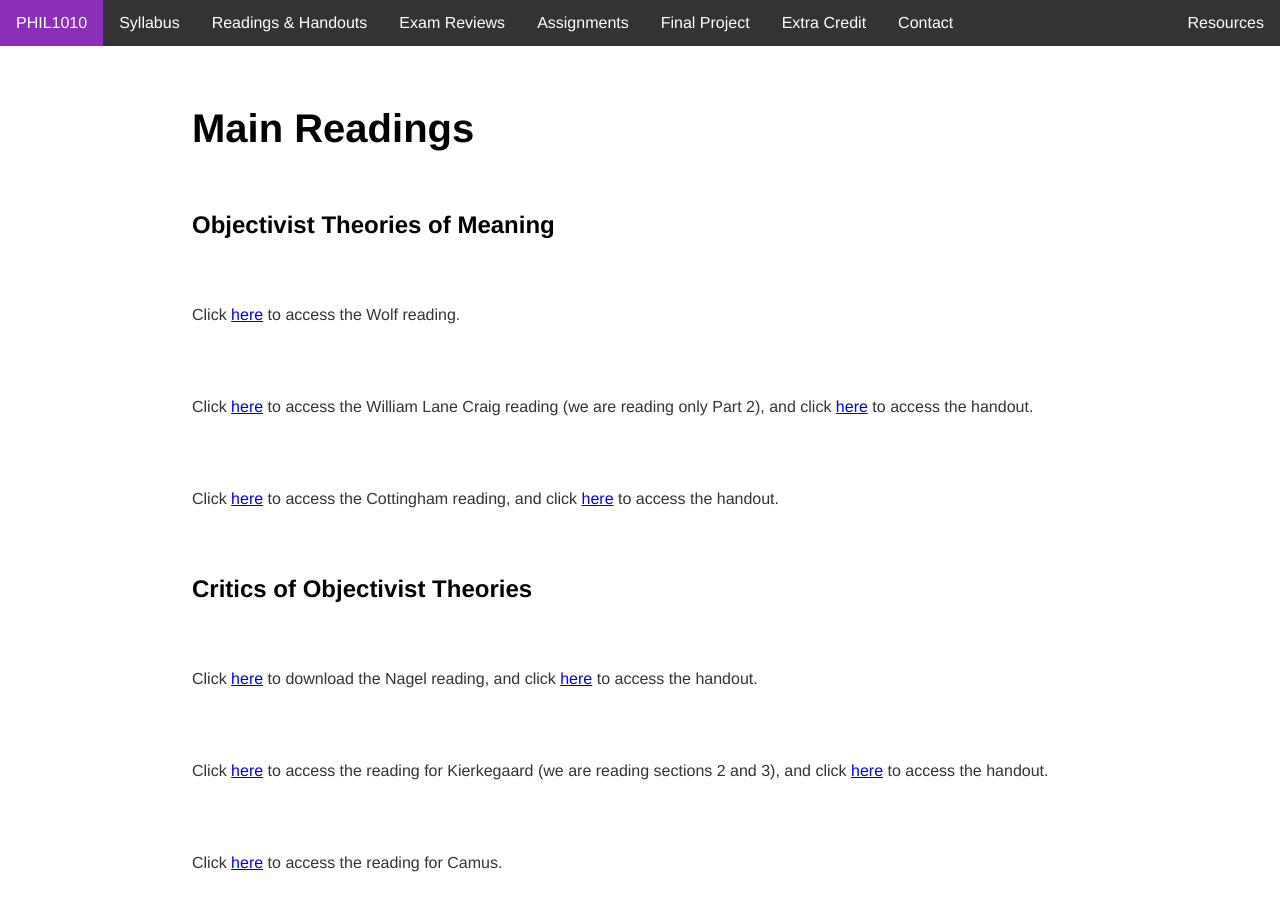
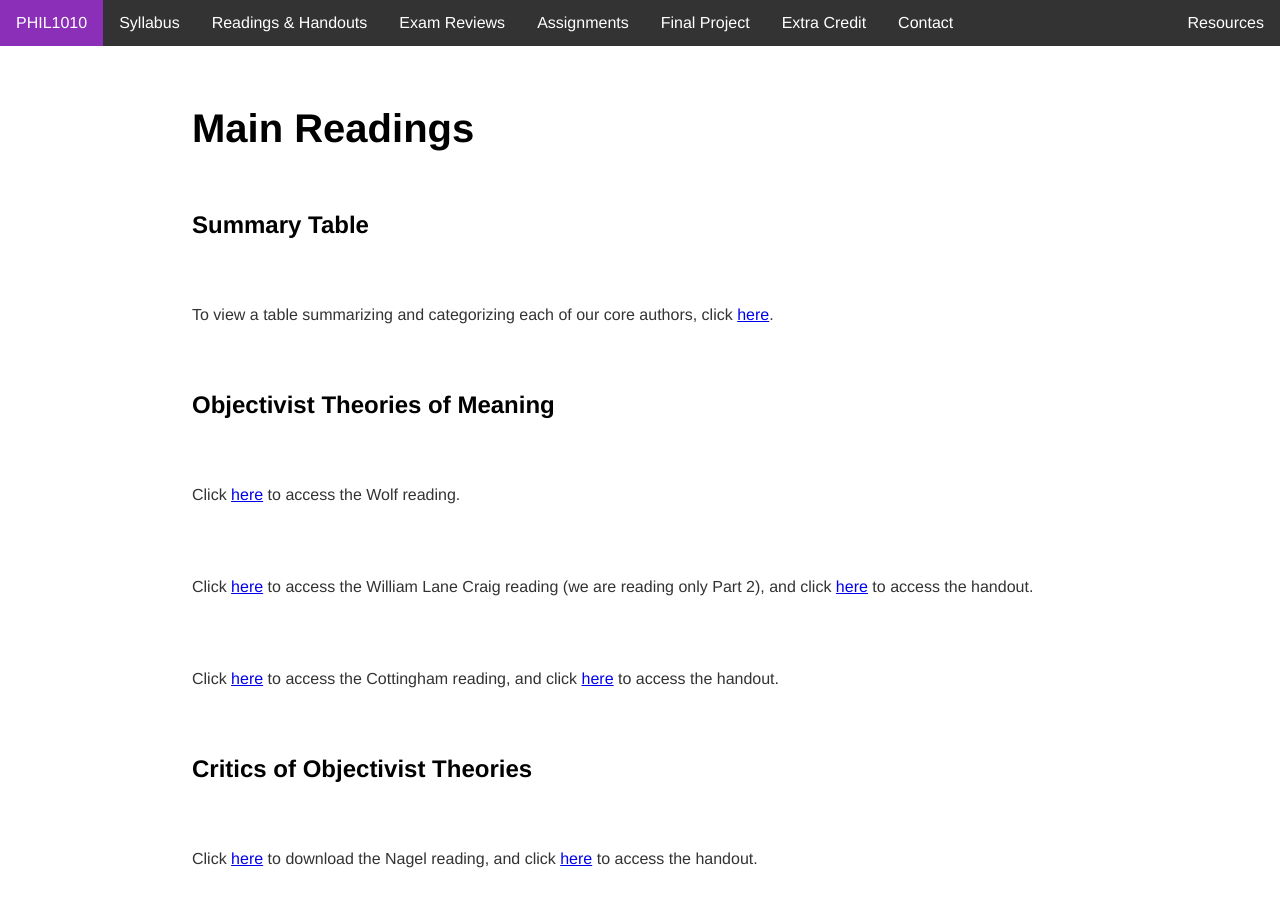
Before and after one commit to kevinjpatton/kevinjpatton.github.io, a Jekyll site: the page built from teaching/phil_1010/readings/index.html, in a window 1280 px wide and 900 px high. Built offline with Jekyll 4.4.1, drawn with Linux system fonts in a browser that asks for light colours; Markdown is read by kramdown in place of the engine named in the settings.

Commit message:
Update index.html

```diff
--- a/teaching/phil_1010/readings/index.html
+++ b/teaching/phil_1010/readings/index.html
@@ -3,6 +3,8 @@ layout: 1010
 title: PHIL1010 - Readings
 ---
 <h1>Main Readings</h1>
+<h2>Summary Table</h2>
+<p>To view a table summarizing and categorizing each of our core authors, click <a href="/teaching/phil_1010/readings/summary/index.html" target="_blank">here</a>.</p>
 <h2>Objectivist Theories of Meaning</h2>
 <p>Click <a href="/teaching/phil_1010/readings/Susan Wolf - The Meanings of Lives.pdf" target="_blank">here</a> to access the Wolf reading.</p>
 <p>Click <a href="/teaching/phil_1010/readings/William Lane Craig - Reasonable Faith.pdf" target="_blank">here</a> to access the William Lane Craig reading (we are reading only Part 2), and click <a href="/teaching/phil_1010/readings/Handout - WLC.pdf" target="_blank">here</a> to access the handout.</p>
```
